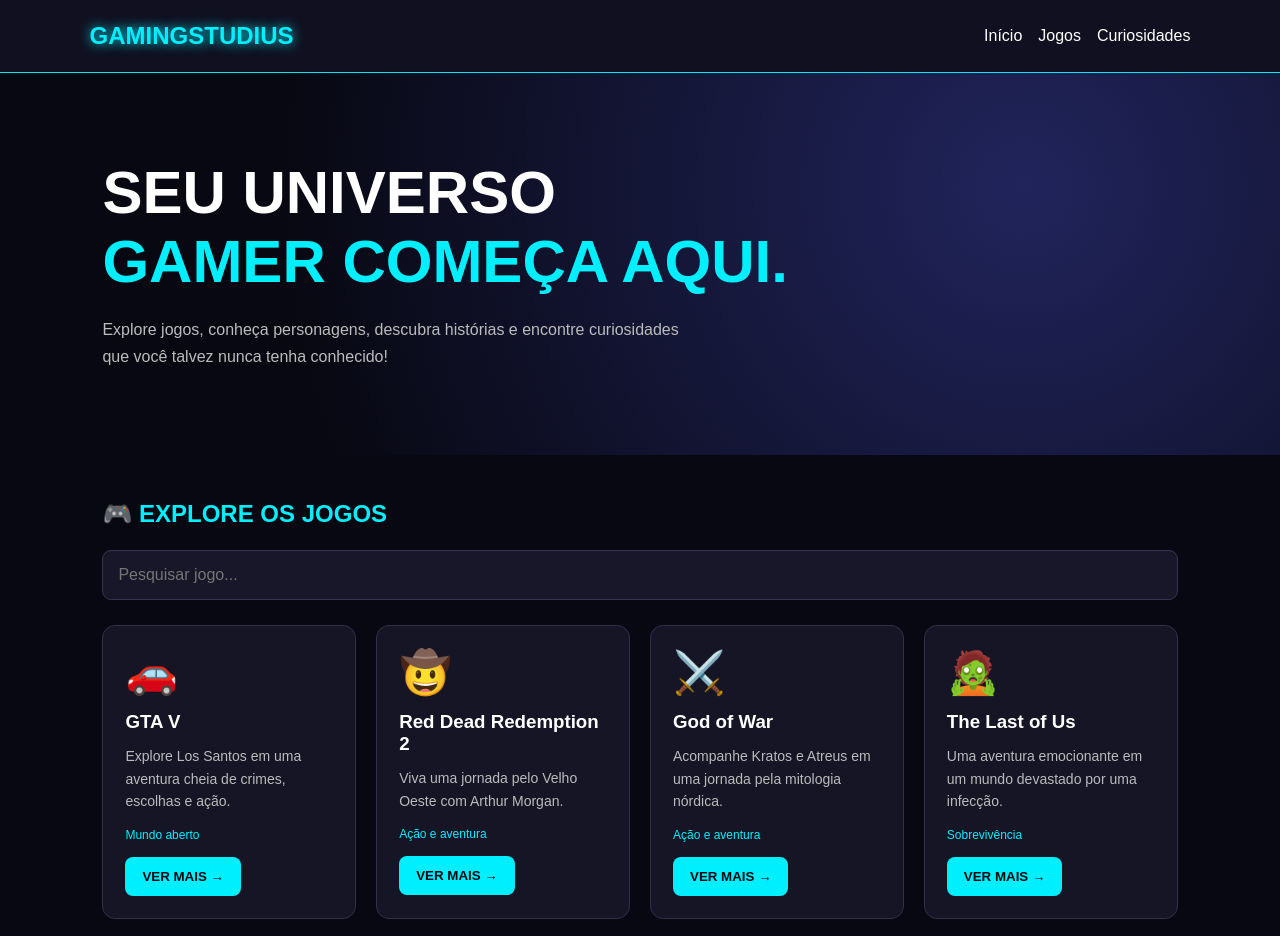
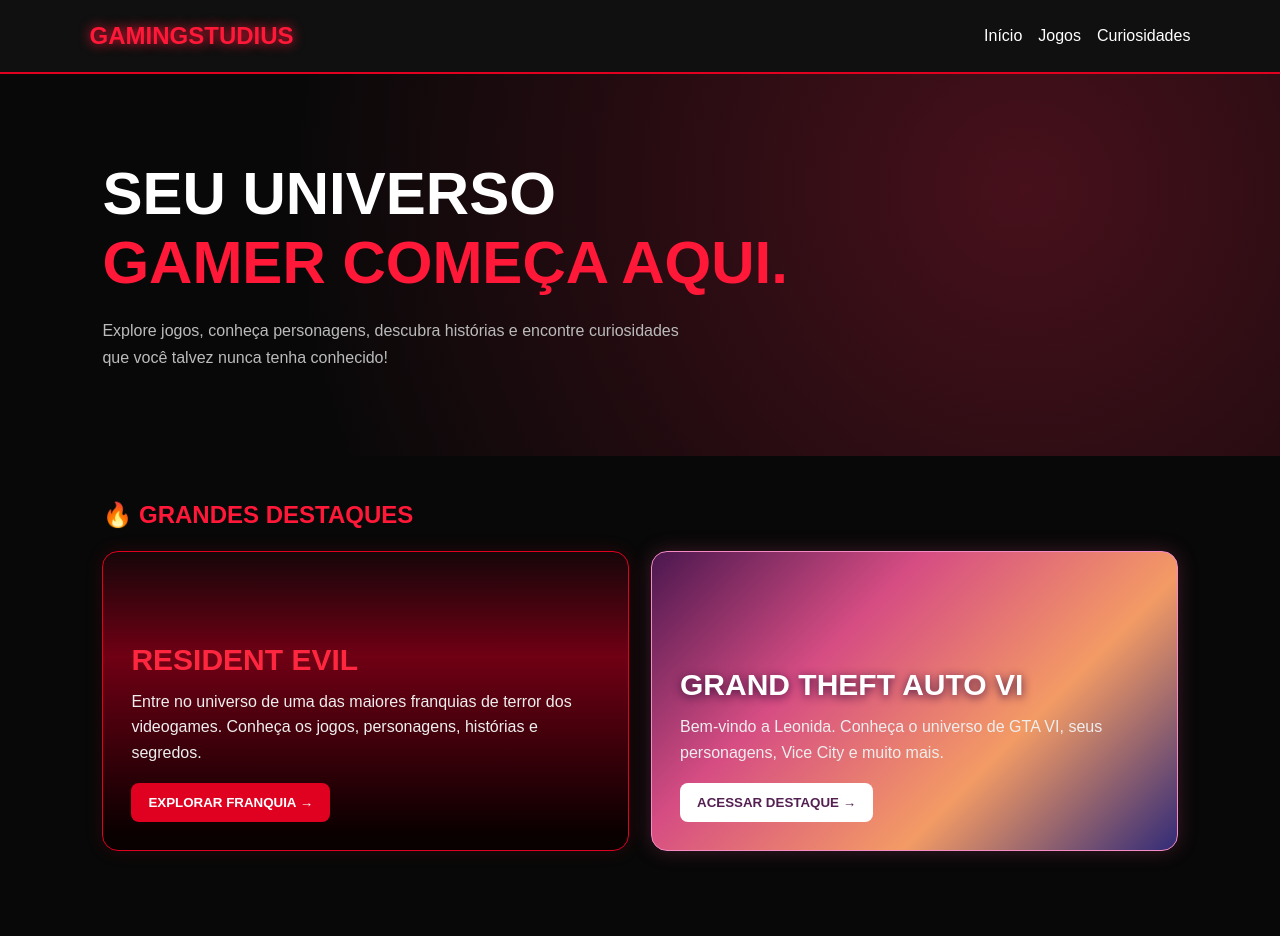
Before and after one commit to gamingstudius/gamingstudius, a plain HTML site: page index.html in a window 1280 px wide. Shown: the top 936 px of the page. Drawn offline with Linux system fonts and the light colour scheme.

Commit message:
Update index.html

```diff
--- a/index.html
+++ b/index.html
@@ -5,41 +5,205 @@
 <meta charset="UTF-8">
 <meta name="viewport" content="width=device-width, initial-scale=1">
 <title>Gamingstudius - Portal Gamer</title>
+
 <style>
 *{box-sizing:border-box;margin:0;padding:0}
-body{background:#080812;color:#fff;font-family:Arial,sans-serif}
-header{padding:22px 7%;background:#101020;border-bottom:1px solid #00eaff;display:flex;justify-content:space-between;align-items:center;flex-wrap:wrap;gap:15px}
-.logo{font-size:24px;font-weight:bold;color:#00efff;text-shadow:0 0 12px #00efff}
+
+body{
+background:#080808;
+color:#fff;
+font-family:Arial,sans-serif;
+}
+
+header{
+padding:22px 7%;
+background:#101010;
+border-bottom:2px solid #e00020;
+display:flex;
+justify-content:space-between;
+align-items:center;
+flex-wrap:wrap;
+gap:15px;
+}
+
+.logo{
+font-size:24px;
+font-weight:bold;
+color:#ff1838;
+text-shadow:0 0 12px #ff1838;
+}
+
 nav{display:flex;gap:16px;flex-wrap:wrap}
-nav a{color:white;text-decoration:none}
-nav a:hover{color:#00efff}
-.hero{padding:85px 8%;background:radial-gradient(circle at 80% 30%,#20245b,#080812 70%)}
+nav a{color:white;text-decoration:none;transition:.2s}
+nav a:hover{color:#ff1838}
+
+.hero{
+padding:85px 8%;
+background:radial-gradient(circle at 80% 30%,#47101b,#080808 70%);
+}
+
 .hero h1{font-size:clamp(35px,7vw,60px);margin-bottom:20px}
-.neon{color:#00efff}
+.neon{color:#ff1838}
 .hero p{color:#bbb;line-height:1.7;max-width:600px}
+
 section{padding:45px 8%}
-h2{color:#00efff;margin-bottom:22px}
-.search{width:100%;padding:15px;background:#171729;border:1px solid #343451;border-radius:9px;color:white;margin-bottom:25px;font-size:16px}
-.cards{display:grid;grid-template-columns:repeat(auto-fit,minmax(220px,1fr));gap:20px}
-.card{background:#151526;border:1px solid #30304a;border-radius:13px;padding:22px;transition:.25s}
-.card:hover{transform:translateY(-5px);border-color:#00efff;box-shadow:0 0 15px #00efff35}
+h2{color:#ff1838;margin-bottom:22px}
+
+.highlights{
+display:grid;
+grid-template-columns:repeat(auto-fit,minmax(260px,1fr));
+gap:22px;
+}
+
+.highlight{
+min-height:300px;
+padding:28px;
+border-radius:16px;
+display:flex;
+flex-direction:column;
+justify-content:flex-end;
+position:relative;
+overflow:hidden;
+transition:.3s;
+}
+
+.highlight:hover{transform:translateY(-5px)}
+
+.highlight h3{
+font-size:30px;
+margin-bottom:12px;
+position:relative;
+z-index:1;
+}
+
+.highlight p{
+line-height:1.6;
+color:#eee;
+margin-bottom:18px;
+position:relative;
+z-index:1;
+}
+
+.highlight button{
+position:relative;
+z-index:1;
+align-self:flex-start;
+}
+
+.resident{
+background:
+linear-gradient(0deg,#090000 5%,#700014 65%,#160609);
+border:1px solid #e00020;
+box-shadow:0 0 18px #e0002025;
+}
+
+.resident h3{color:#ff263f}
+
+.gta{
+background:
+linear-gradient(135deg,#4b174f,#d64d83,#f39b65,#322b78);
+border:1px solid #f58bc5;
+box-shadow:0 0 20px #d64d8340;
+}
+
+.gta h3{color:white;text-shadow:0 2px 10px #40103d}
+
+.search{
+width:100%;
+padding:15px;
+background:#171717;
+border:1px solid #393939;
+border-radius:9px;
+color:white;
+margin-bottom:25px;
+font-size:16px;
+}
+
+.cards{
+display:grid;
+grid-template-columns:repeat(auto-fit,minmax(220px,1fr));
+gap:20px;
+}
+
+.card{
+background:#151515;
+border:1px solid #303030;
+border-radius:13px;
+padding:22px;
+transition:.25s;
+}
+
+.card:hover{
+transform:translateY(-5px);
+border-color:#ff1838;
+box-shadow:0 0 15px #ff183835;
+}
+
 .emoji{font-size:42px;margin-bottom:14px}
 .card h3{margin-bottom:12px}
 .card p{color:#bbb;line-height:1.6;font-size:14px}
-.tag{display:block;color:#00efff;font-size:12px;margin:15px 0}
-button{border:0;border-radius:8px;padding:12px 17px;background:#00efff;color:#080812;font-weight:bold;cursor:pointer}
-button:hover{background:white}
+
+.tag{
+display:block;
+color:#ff536b;
+font-size:12px;
+margin:15px 0;
+}
+
+button{
+border:0;
+border-radius:8px;
+padding:12px 17px;
+background:#e00020;
+color:white;
+font-weight:bold;
+cursor:pointer;
+transition:.2s;
+}
+
+button:hover{background:#ff3855}
+
+.gta button{
+background:#fff;
+color:#542052;
+}
+
+.gta button:hover{background:#fce0f1}
+
 .detail{padding:40px 8%;min-height:75vh}
 .detail h1{font-size:clamp(32px,6vw,48px);margin:18px 0}
 .detail h2{margin-top:20px}
 .detail p,.detail li{color:#ccc;line-height:1.8;margin-bottom:10px}
 .detail ul{padding-left:23px}
-.panel{background:#151526;border:1px solid #30304a;border-radius:12px;padding:22px;margin:20px 0}
-.back{background:#292943;color:white;margin-bottom:20px}
+
+.panel{
+background:#151515;
+border:1px solid #303030;
+border-radius:12px;
+padding:22px;
+margin:20px 0;
+}
+
+.back{background:#292929;color:white;margin-bottom:20px}
 .hidden{display:none}
-footer{text-align:center;padding:30px;color:#888;border-top:1px solid #292943}
+
+footer{
+text-align:center;
+padding:30px;
+color:#888;
+border-top:1px solid #292929;
+}
+
+@media(max-width:600px){
+header{padding:20px 5%}
+nav{gap:12px}
+.hero{padding:65px 6%}
+section{padding:35px 6%}
+.highlight{min-height:270px}
+}
 </style>
 </head>
+
 <body>
 
 <header>
@@ -52,10 +216,31 @@ footer{text-align:center;padding:30px;color:#888;border-top:1px solid #292943}
 </header>
 
 <main id="home">
+
 <div class="hero">
 <h1>SEU UNIVERSO<br><span class="neon">GAMER COMEÇA AQUI.</span></h1>
 <p>Explore jogos, conheça personagens, descubra histórias e encontre curiosidades que você talvez nunca tenha conhecido!</p>
 </div>
+
+<section id="destaques">
+<h2>🔥 GRANDES DESTAQUES</h2>
+
+<div class="highlights">
+
+<div class="highlight resident">
+<h3>RESIDENT EVIL</h3>
+<p>Entre no universo de uma das maiores franquias de terror dos videogames. Conheça os jogos, personagens, histórias e segredos.</p>
+<button onclick="openGame(6)">EXPLORAR FRANQUIA →</button>
+</div>
+
+<div class="highlight gta">
+<h3>GRAND THEFT AUTO VI</h3>
+<p>Bem-vindo a Leonida. Conheça o universo de GTA VI, seus personagens, Vice City e muito mais.</p>
+<button onclick="openGame(7)">ACESSAR DESTAQUE →</button>
+</div>
+
+</div>
+</section>
 
 <section id="jogos">
 <h2>🎮 EXPLORE OS JOGOS</h2>
@@ -72,6 +257,7 @@ footer{text-align:center;padding:30px;color:#888;border-top:1px solid #292943}
 <div class="card"><div class="emoji">🔥</div><h3>Free Fire</h3><p>O jogo foi lançado em 2017 e se tornou um dos battle royales mais conhecidos dos celulares.</p></div>
 </div>
 </section>
+
 </main>
 
 <section id="details" class="detail hidden"></section>
@@ -130,6 +316,22 @@ story:"Free Fire é um jogo de batalha real no qual jogadores disputam partidas
 characters:["Alok","Kelly","Hayato","Chrono","Moco"],
 gameplay:["Battle Royale","Contra Squad","Personagens com habilidades","Armas e equipamentos"],
 facts:["Free Fire foi lançado em 2017.","O jogo é desenvolvido e publicado pela Garena.","As partidas de Battle Royale possuem uma área segura que diminui.","Existem diferentes personagens com habilidades especiais."]
+},
+{
+name:"Resident Evil",emoji:"🧟",genre:"Terror e sobrevivência",
+desc:"Explore uma das franquias mais marcantes do terror nos videogames.",
+story:"A franquia acompanha diferentes personagens enfrentando ameaças biológicas, conspirações e criaturas perigosas.",
+characters:["Leon S. Kennedy","Claire Redfield","Chris Redfield","Jill Valentine","Ada Wong"],
+gameplay:["Exploração","Quebra-cabeças","Sobrevivência","Combate contra criaturas"],
+facts:["A franquia começou em 1996.","A série possui jogos principais e spin-offs.","Raccoon City é um dos cenários mais conhecidos.","A franquia também ganhou filmes e animações."]
+},
+{
+name:"Grand Theft Auto VI",emoji:"🌴",genre:"Ação e mundo aberto",
+desc:"Uma nova aventura no universo de Grand Theft Auto, ambientada no estado fictício de Leonida.",
+story:"GTA VI apresenta Jason e Lucia em uma história ambientada em Leonida, incluindo a cidade de Vice City.",
+characters:["Jason","Lucia"],
+gameplay:["Mundo aberto","Exploração de Vice City e Leonida","Aventura e ação"],
+facts:["Vice City retorna em uma nova versão.","O jogo apresenta o estado fictício de Leonida.","Jason e Lucia são os protagonistas anunciados."]
 }
 ];
 
@@ -190,6 +392,7 @@ document.getElementById("details").classList.add("hidden");
 document.getElementById("home").classList.remove("hidden");
 window.scrollTo(0,0);
 }
+
 renderCards();
 </script>
 </body>
```
